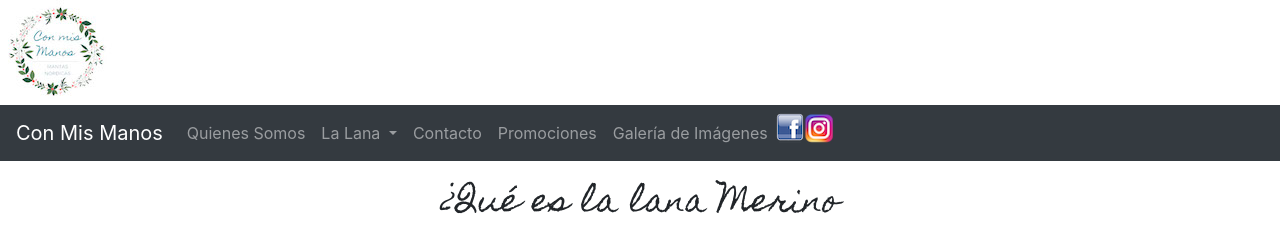
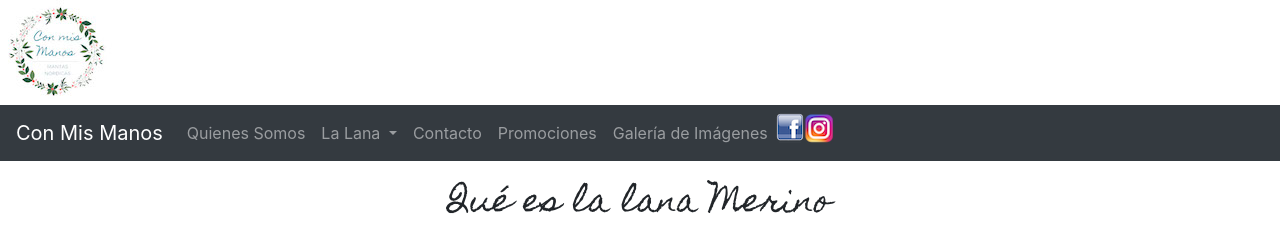
Before and after one commit to rjbarragan/conmismanos, a website: page lana.html in a window 1280 px wide. Shown: the top 252 px of the page. Drawn offline with nearby package versions, Linux system fonts and the light colour scheme; grey boxes are pictures that could not be loaded.

Commit message:
Update lana.html

```diff
--- a/lana.html
+++ b/lana.html
@@ -61,7 +61,7 @@
 				  </ul>
 				</nav>
 <br>
-	<h2 class="titles"> ¿Qué es la lana Merino</h2>
+	<h2 class="titles"> Qué es la lana Merino</h2>
 	<br>
 	<section class="row">
 	<div class="col-md-6">
```
